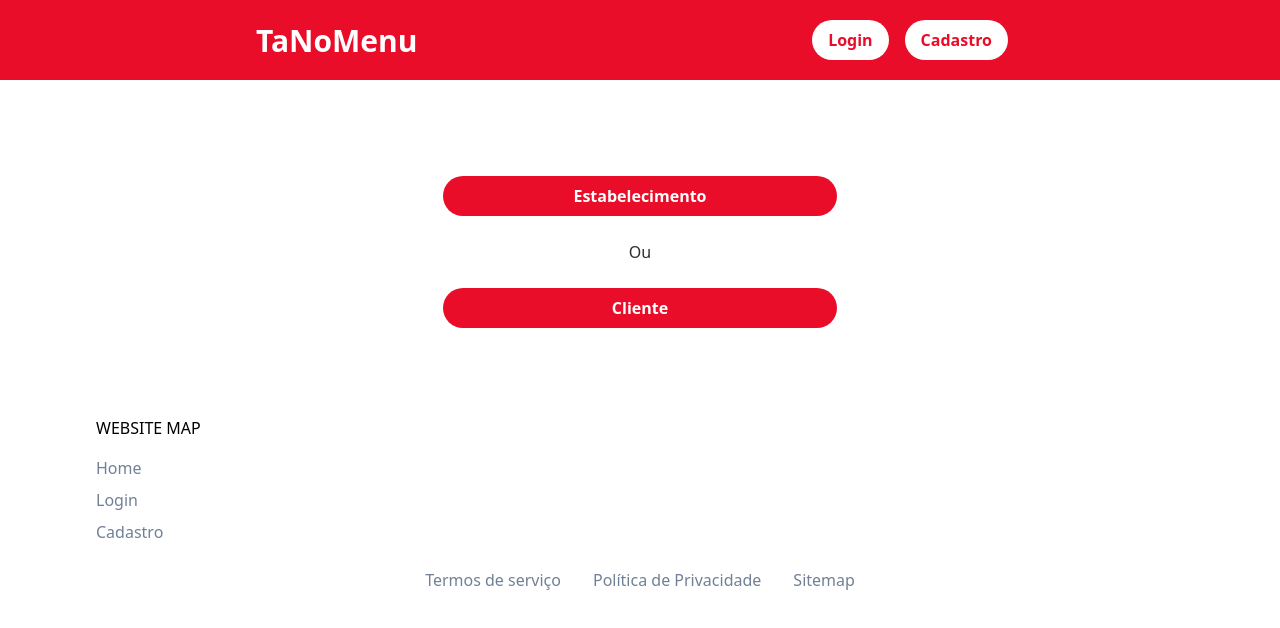
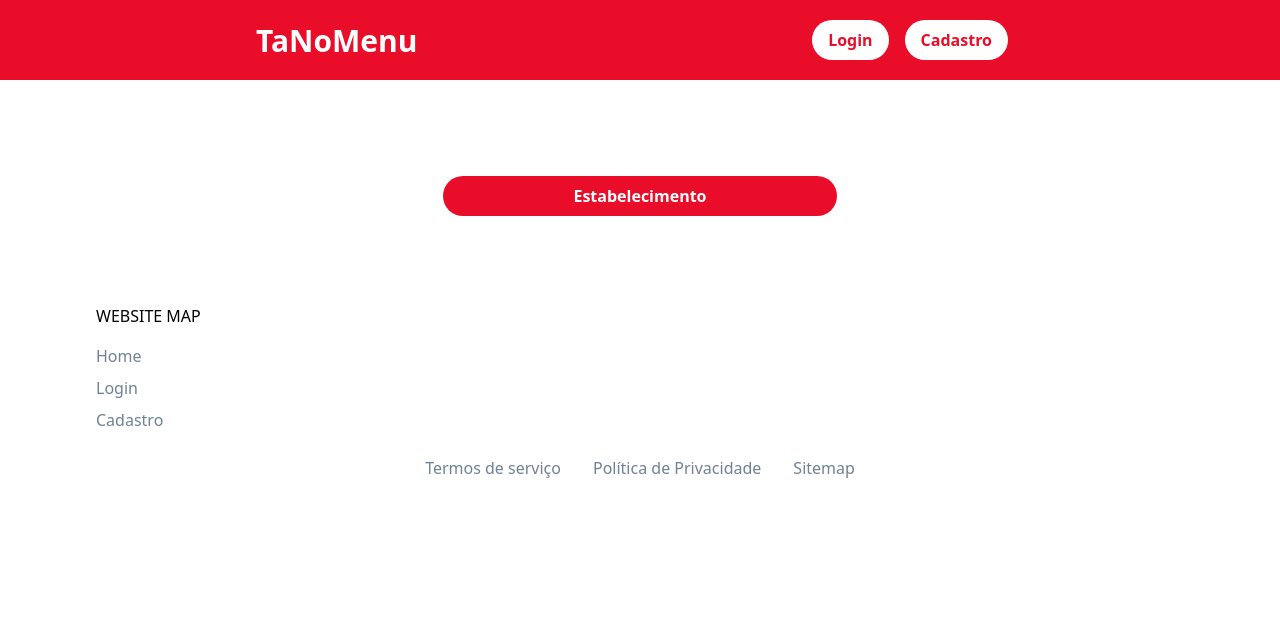
Before and after one commit to Xandowns/tanomenu-front, a React (Create React App) app: page /opcao-cadastro in a window 1280 px wide. Shown: the top 628 px of the page. Built offline with nearby package versions, Linux system fonts and the light colour scheme.

Commit message:
Refactoring Routes

```diff
--- a/src/components/Navbar/index.jsx
+++ b/src/components/Navbar/index.jsx
@@ -16,7 +16,7 @@ const Navbar = () => {
           Login
         </Link>
         <Link
-          to="/opcao-cadastro"
+          to="/cadastro-restaurante"
           className="mr-4 bg-white py-2 px-4 rounded-full text-primary"
         >
           Cadastro
--- a/src/pages/SignupOpt/index.jsx
+++ b/src/pages/SignupOpt/index.jsx
@@ -13,13 +13,6 @@ const SignupOpt = () => {
       >
         Estabelecimento
       </Link>
-      <a className="text-dark_grey m-6 text-center">Ou</a>
-      <Link
-        to="/opcao-cadastro/login-cliente"
-        className=" bg-primary p-2 rounded-full text-white font-bold text-center"
-      >
-        Cliente
-      </Link>
     </div>
   );
 };
--- a/src/routes.js
+++ b/src/routes.js
@@ -21,7 +21,7 @@ const Routes = () => (
     <Route path="/opcao-login/login-estabelecimento" component={Login} />
     <Route path="/opcao-login/login-cliente" component={LoginClient} />
     <Route exact path="/opcao-cadastro" component={SignupOpt} />
-    <Route path="/opcao-cadastro/cadastro-restaurante" component={Signup} />
+    <Route path="/cadastro-restaurante" component={Signup} />
     <Route exact path="/dashboard" component={Dashboard} />
     <Route path="/dashboard/pedidos" component={Pedidos} />
     <Route path="/dashboard/newrecipe" component={NewRecipe} />
```
